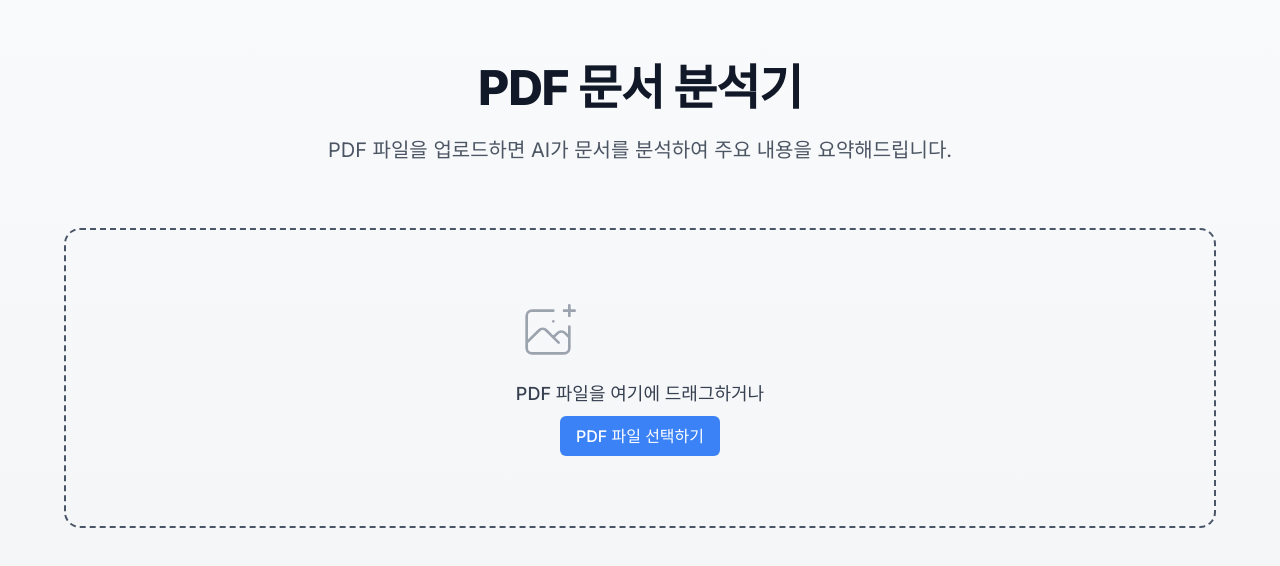
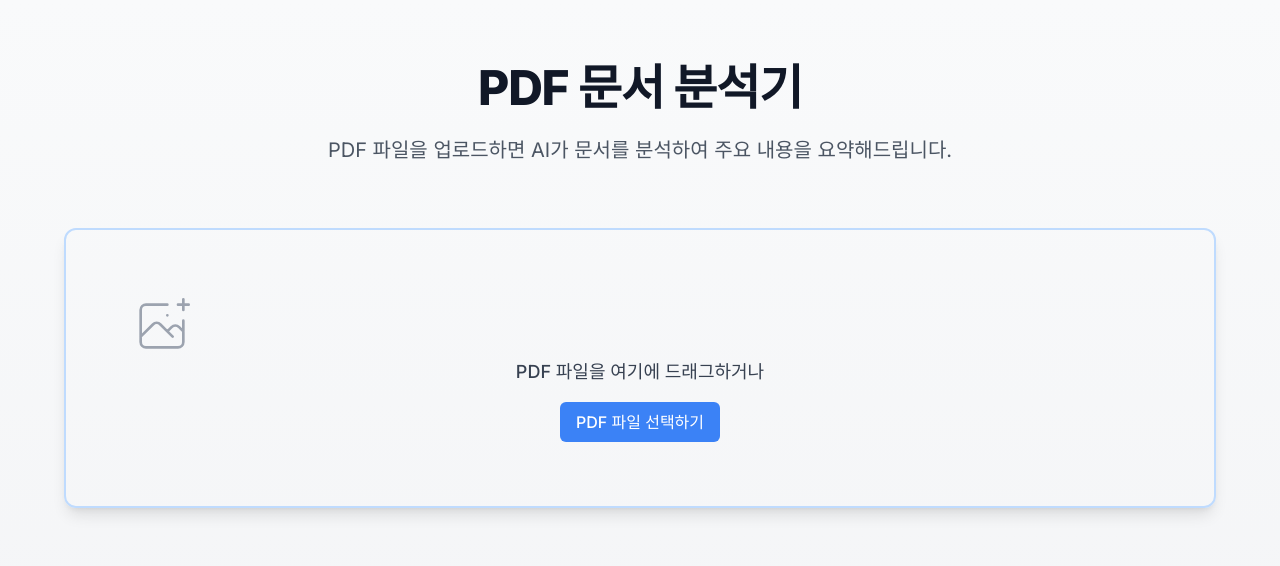
Before and after one commit to JustDoIt-Lee/xeona-ai-action-demo, a Next.js app in the folder frontend/: page / in a window 1280 px wide. Shown: the top 566 px of the page. Built offline with nearby package versions, Linux system fonts and the light colour scheme.

Commit message:
style: Update file upload area design with softer colors and better borders

```diff
--- a/frontend/src/app/globals.css
+++ b/frontend/src/app/globals.css
@@ -34,50 +34,3 @@ body {
   color: var(--foreground);
   font-family: var(--font-sans, Arial), sans-serif;
 }
-
-.dropzone {
-  border: 2px dashed #4a5568;
-  border-radius: 1rem;
-  padding: 2rem;
-  text-align: center;
-  cursor: pointer;
-  transition: all 0.3s ease;
-  background: rgba(255, 255, 255, 0.05);
-  min-height: 300px;
-  display: flex;
-  flex-direction: column;
-  align-items: center;
-  justify-content: center;
-}
-
-.dropzone.dragging {
-  border-color: #3b82f6;
-  background: rgba(59, 130, 246, 0.1);
-}
-
-.dropzone p {
-  margin: 0.5rem 0;
-}
-
-.dropzone .icon {
-  font-size: 3rem;
-  margin-bottom: 1rem;
-  color: #4a5568;
-}
-
-.loading-text {
-  display: flex;
-  align-items: center;
-  justify-content: center;
-  gap: 0.5rem;
-  margin: 1rem 0;
-}
-
-.spinner {
-  width: 24px;
-  height: 24px;
-  border: 3px solid #f3f3f3;
-  border-top: 3px solid #3b82f6;
-  border-radius: 50%;
-  animation: spin 1s linear infinite;
-}
--- a/frontend/src/app/page.tsx
+++ b/frontend/src/app/page.tsx
@@ -87,7 +87,9 @@ export default function Home() {
 
         {/* Upload Area */}
         <div
-          className={`dropzone ${isDragging ? 'dragging' : ''} ${showUpload ? '' : 'hidden'}`}
+          className={`p-16 text-center border-2 border-blue-200 rounded-xl transition-all duration-300 cursor-pointer
+            ${isDragging ? 'border-blue-400 bg-blue-50/70 scale-[1.02]' : 'hover:border-blue-300 hover:bg-blue-50/30'}
+            ${showUpload ? 'shadow-lg hover:shadow-xl' : 'hidden'}`}
           onDragOver={(e) => { e.preventDefault(); setIsDragging(true); }}
           onDragLeave={() => setIsDragging(false)}
           onDrop={handleDrop}
```
